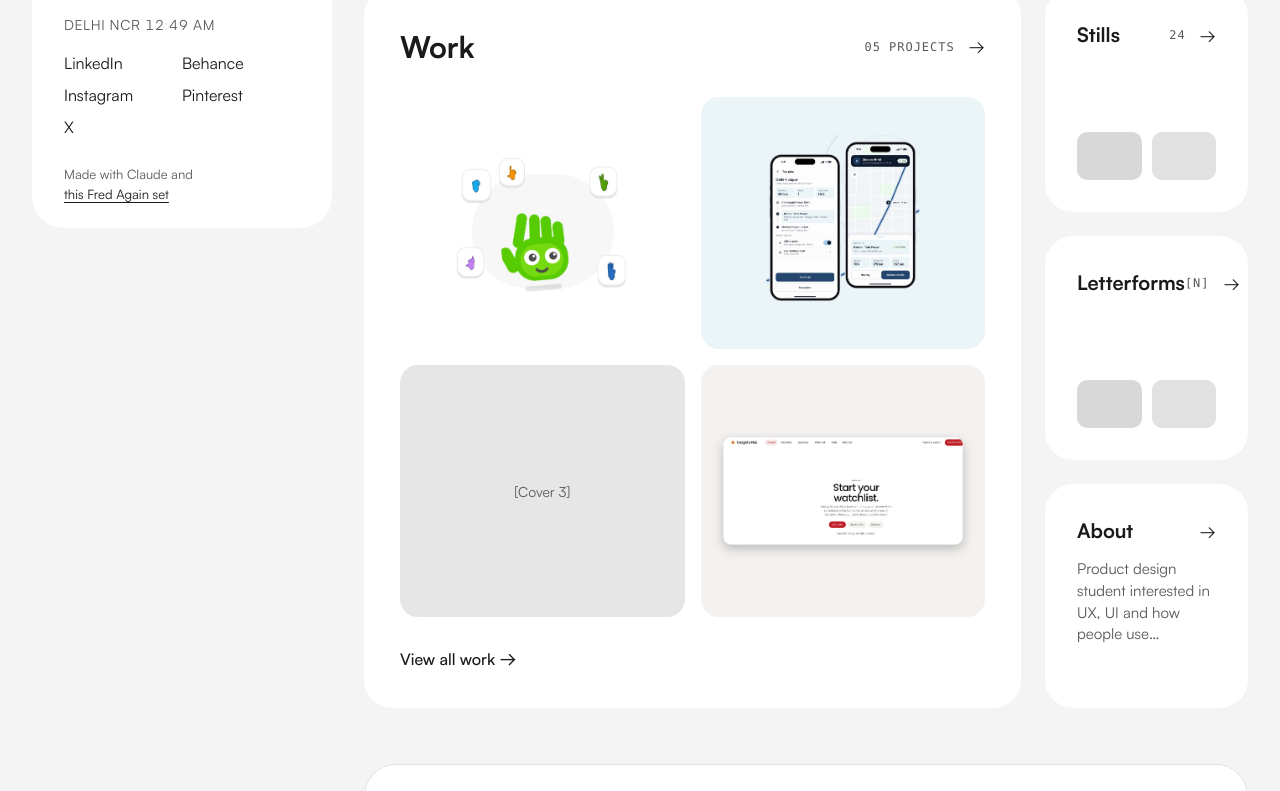
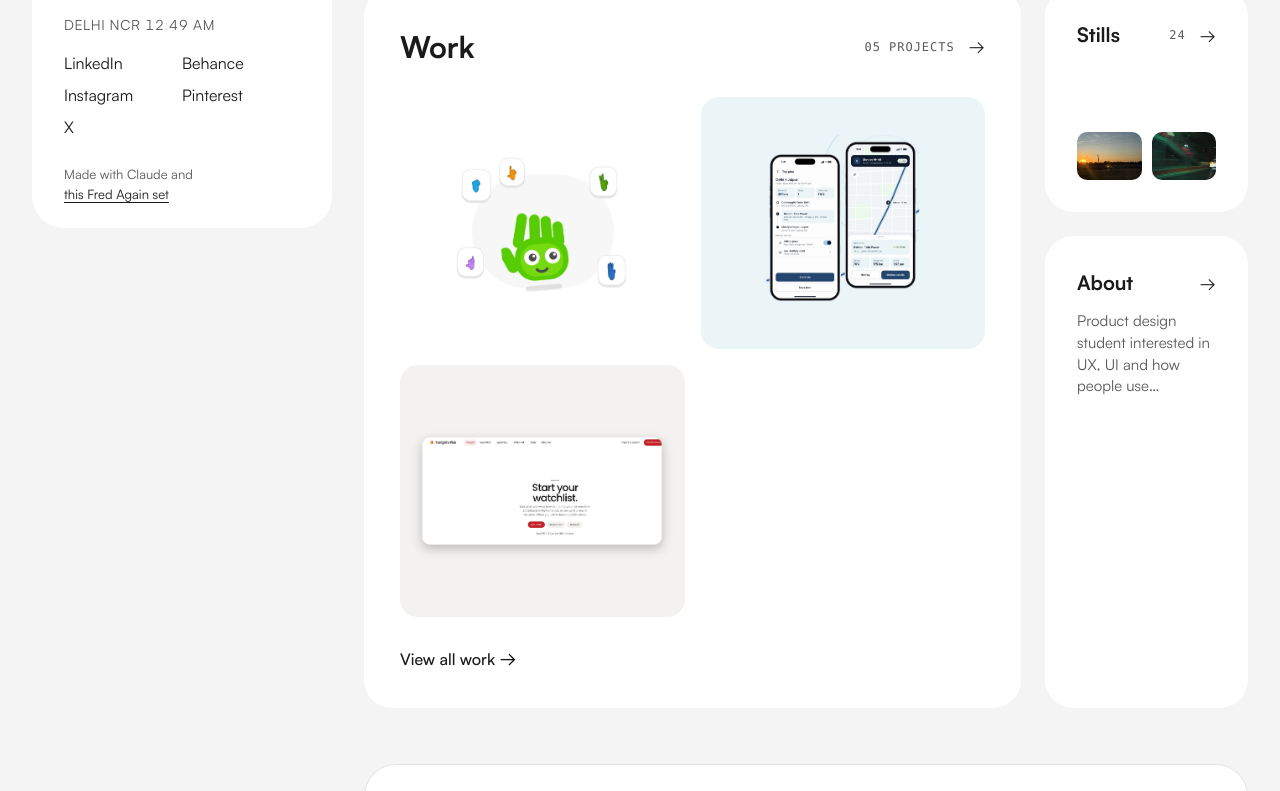
Before and after one commit to KaeV18/pportfolio, a Next.js app: page / in a window 1280 px wide. Shown: the part 540-1331 px from the top of the page. Built offline with nearby package versions, Linux system fonts and the light colour scheme.

Commit message:
Home: hero, stills, about layout fixes

```diff
--- a/src/app/globals.css
+++ b/src/app/globals.css
@@ -122,7 +122,7 @@ button{font:inherit;color:inherit;background:none;border:0;padding:0;cursor:poin
 .collage{flex:1;min-height:0;display:grid;grid-template-columns:repeat(2,minmax(0,1fr));grid-template-rows:repeat(2,minmax(0,1fr));gap:16px;margin:28px 0}
 .collage .ph{border-radius:18px;height:100%}
 .photo-caption{position:relative;padding:14px 16px;background:var(--surface);border-radius:18px;font-size:15px;font-weight:400;line-height:1.35}
-.t-photo img.cover{position:absolute;inset:0;width:100%;height:100%;object-fit:cover;object-position:78% 30%;transition:transform 1.2s var(--ease)}
+.t-photo img.cover{position:absolute;inset:0;width:100%;height:100%;object-fit:cover;object-position:96% 30%;transition:transform 1.2s var(--ease)}
 .about-big{font-size:32px;font-weight:400;line-height:1.25;letter-spacing:-.018em}
 .thumbs{display:flex;gap:10px}
 .thumbs .ph{flex:1 1 0;aspect-ratio:1/1;border-radius:10px;transition:transform .6s var(--spring)}
@@ -404,3 +404,9 @@ html.lb-lock{overflow:hidden}
   .top-cta{white-space:nowrap;padding:0 14px}
   .menu-btn{white-space:nowrap}
 }
+
+.steps-text{display:grid;grid-template-columns:repeat(auto-fit,minmax(220px,1fr));gap:28px 32px}
+.steps-text .pstep{flex:none}
+.decision.noimg,.decision.flip.noimg{grid-template-columns:1fr}
+
+@media (min-width:1181px){.t-about{grid-row:4/span 2}}
--- a/src/app/page.tsx
+++ b/src/app/page.tsx
@@ -1,7 +1,7 @@
 import Link from "next/link";
 import Ph from "@/components/Ph";
 import NextPage from "@/components/NextPage";
-import { site, projects, stills, letterforms } from "@/content/site";
+import { site, projects, stills } from "@/content/site";
 
 const st = (i: number) => ({ "--i": i } as React.CSSProperties);
 const pad = (n: number) => String(n).padStart(2, "0");
@@ -26,7 +26,7 @@ function Statement() {
 }
 
 export default function Home() {
-  const covers = [0, 1, 2, 3].map((i) => projects[i]);
+  const covers = projects.filter((x) => x.cover).slice(0, 4);
   return (
     <>
       <div className="bento">
@@ -47,7 +47,7 @@ export default function Home() {
           <Head title="Work" count={`${pad(projects.length)} projects`} size={30} />
           <div className="collage">
             {covers.map((p, i) => (
-              <Ph key={i} src={p?.cover} label={`[Cover ${i + 1}]`} bg={p?.cover ? undefined : i % 2 ? "var(--g1)" : undefined} />
+              <Ph key={i} src={p?.cover} label="" bg={p?.cover ? undefined : i % 2 ? "var(--g1)" : undefined} />
             ))}
           </div>
           <span className="strong">View all work <span className="arrow">→</span></span>
@@ -55,12 +55,7 @@ export default function Home() {
 
         <Link href="/stills/" className="tile t-stills rise" style={st(3)}>
           <Head title="Stills" count={stills.length ? pad(stills.length) : "[N]"} size={20} />
-          <div className="thumbs"><Ph bg="var(--g1)" /><Ph bg="var(--g2)" /></div>
-        </Link>
-
-        <Link href="/letterforms/" className="tile t-letters rise" style={st(4)}>
-          <Head title="Letterforms" count={letterforms.length ? pad(letterforms.length) : "[N]"} size={20} />
-          <div className="thumbs"><Ph bg="var(--g1)" /><Ph bg="var(--g2)" /></div>
+          <div className="thumbs"><Ph src={stills[0]} bg="var(--g1)" /><Ph src={stills[1]} bg="var(--g2)" /></div>
         </Link>
 
         <Link href="/about/" className="tile t-about rise" style={st(5)}>
```
